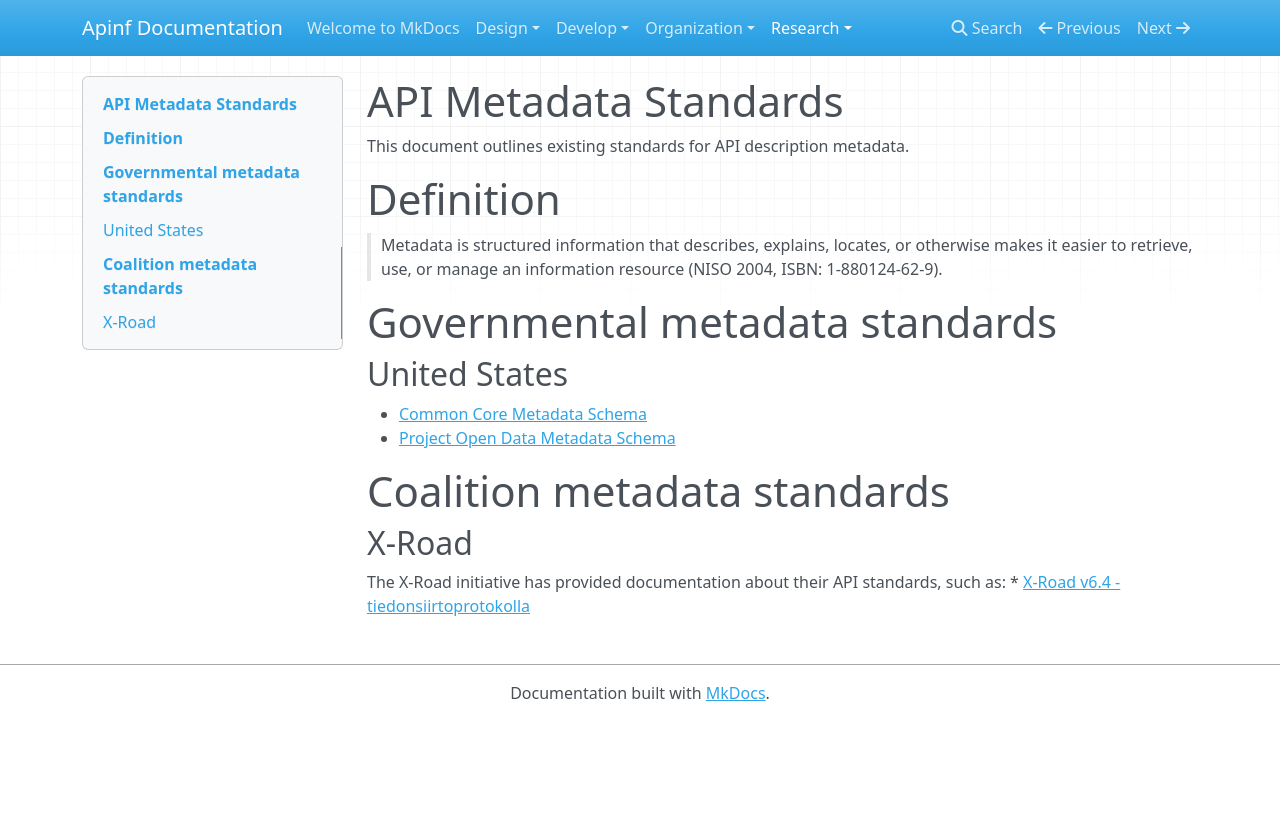
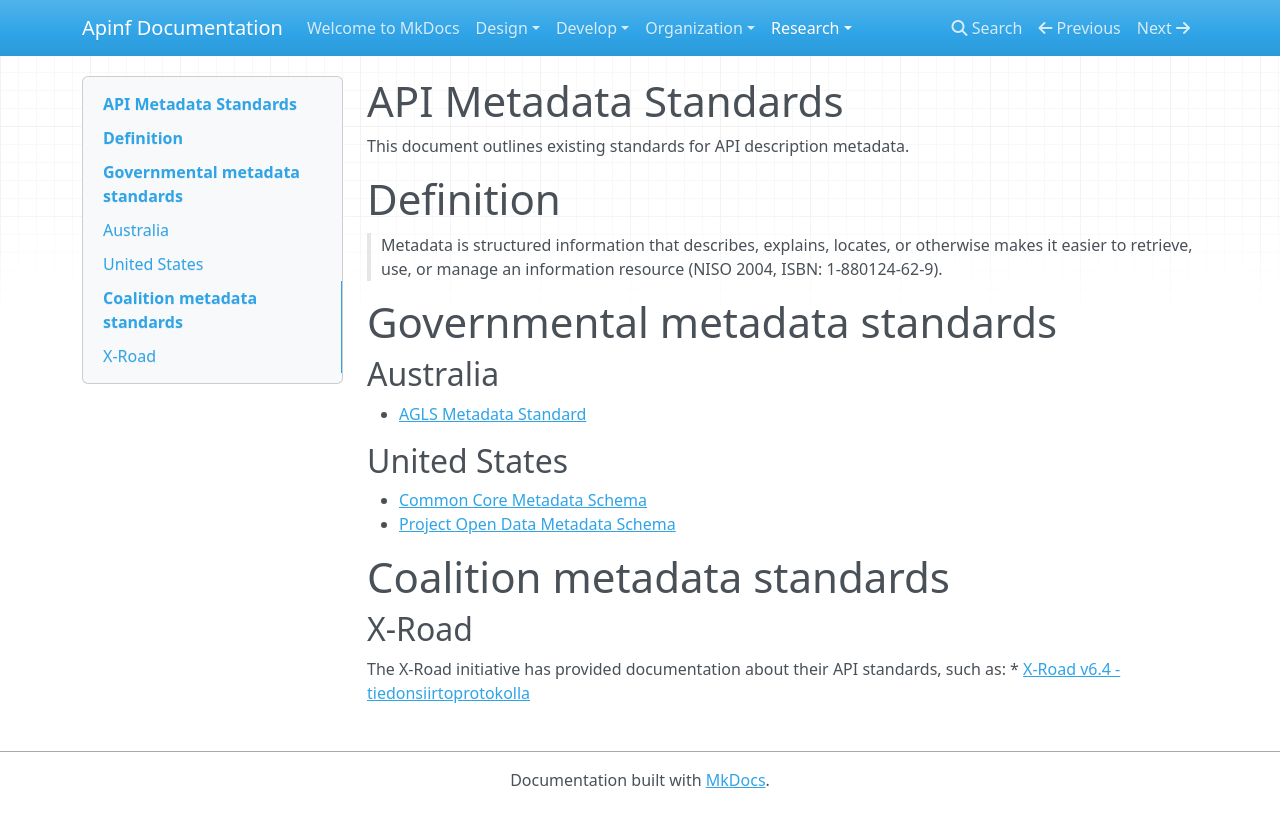
Before and after one commit to apinf/docs, an MkDocs documentation site: the page built from docs/research/API Metadata Standards.md, in a window 1280 px wide. Shown: the top 827 px of the page. Built offline with MkDocs 1.6.1, drawn with Linux system fonts in a browser that asks for light colours; nearby versions of some CDN libraries.

Commit message:
Add AGLS Metadata Standard

```diff
--- a/docs/research/API Metadata Standards.md
+++ b/docs/research/API Metadata Standards.md
@@ -5,6 +5,10 @@ This document outlines existing standards for API description metadata.
 > Metadata is structured information that describes, explains, locates, or otherwise makes it easier to retrieve, use, or manage an information resource (NISO 2004, ISBN: 1-880124-62-9).
 
 # Governmental metadata standards
+## Australia
+* [AGLS Metadata Standard](http://www.agls.gov.au/)
+
+
 ## United States
 * [Common Core Metadata Schema](https://project-open-data.cio.gov/schema/)
 * [Project Open Data Metadata Schema](https://project-open-data.cio.gov/v1.1/schema/)
```
